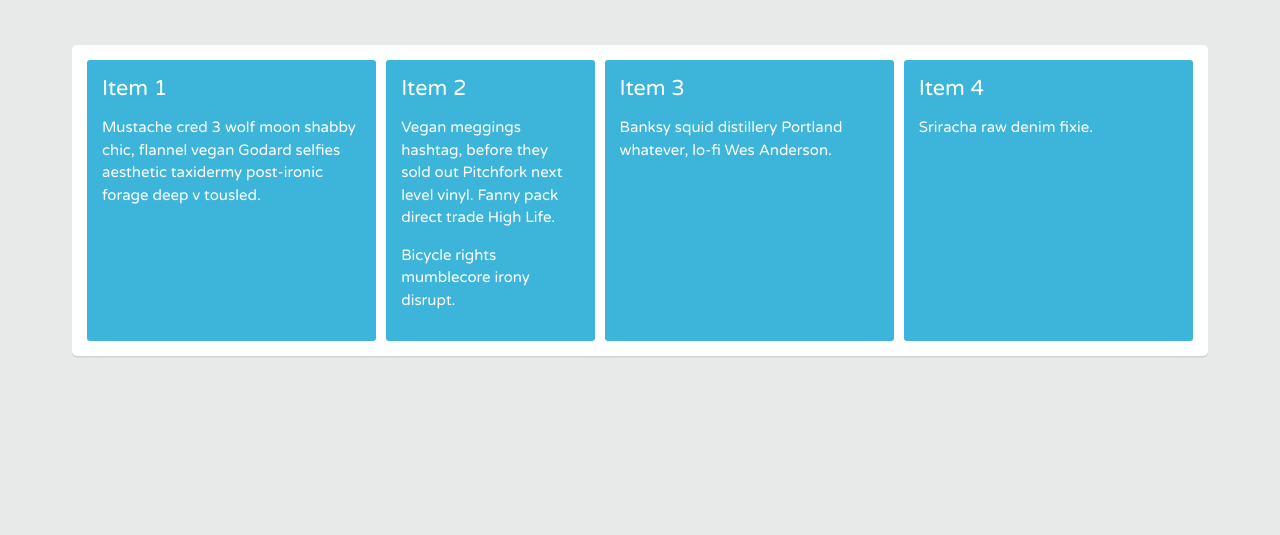
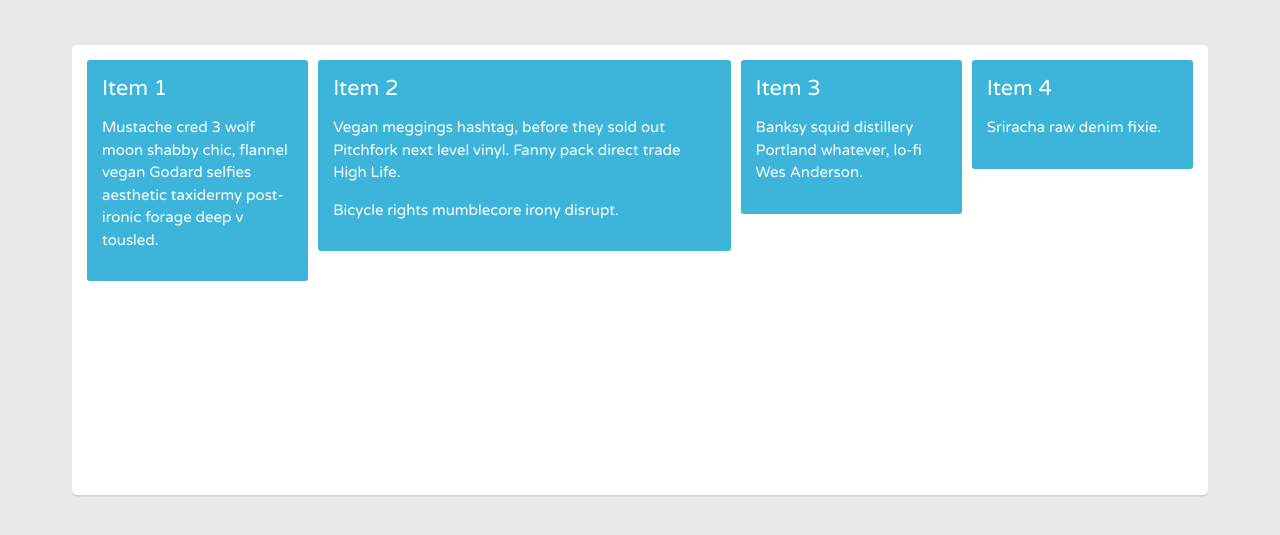
Before and after one commit to llogan382/practice-code, a PHP site: page /flexbox-css-course/index.html in a window 1280 px wide. Shown: the top 535 px of the page. Run offline with PHP 8.4, Linux system fonts and the light colour scheme.

Commit message:
Aligns items to top of container

```diff
--- a/flexbox-css-course/css/flexbox.css
+++ b/flexbox-css-course/css/flexbox.css
@@ -6,11 +6,13 @@
 .container {
 	display: flex;
 	flex-wrap: wrap;
+	height: 450px;
+	align-items: flex-start;
 }
 
 .item {
 
-	flex: 1 200px;
+	flex: 1;
 }
 
 .item-2 {
```
